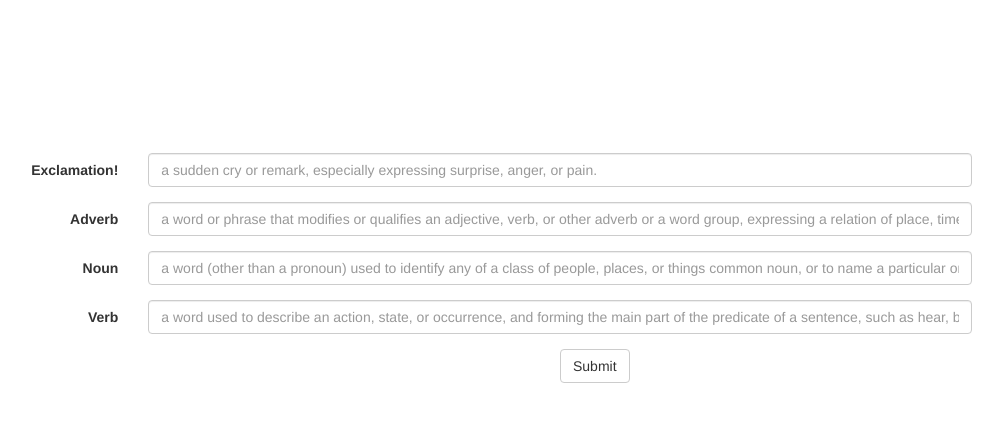
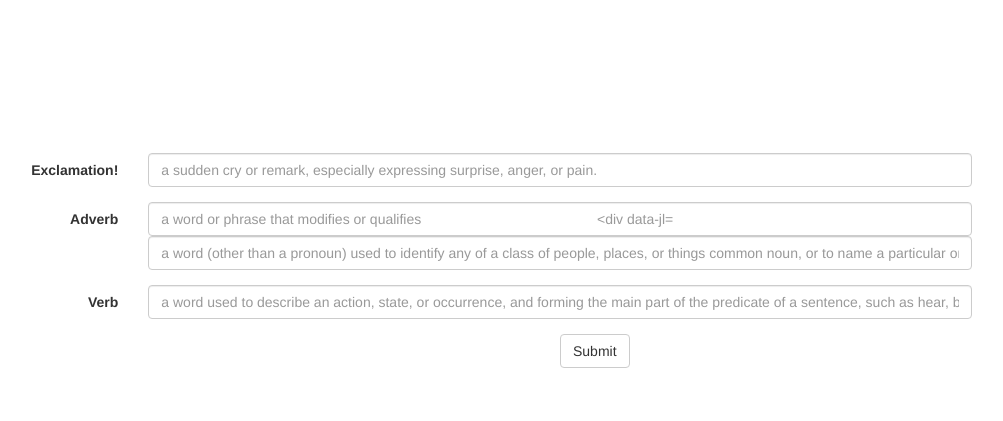
Before and after one commit to Mansillajb/Pair, a plain HTML site: page index.html in a window 1280 px wide. Shown: the part 243-664 px from the top of the page, without its empty margins (80-1083 px from the left). Drawn offline with nearby package versions, Linux system fonts and the light colour scheme.

Commit message:
broke it

```diff
--- a/index.html
+++ b/index.html
@@ -30,11 +30,7 @@
 					<div class="form-group">
 						<label class="col-sm-2 control-label">Adverb</label>
 						<div class="col-sm-8">
-							<input type="text" class="form-control" id="adverb" placeholder="a word or phrase that modifies or qualifies an adjective, verb, or other adverb or a word group, expressing a relation of place, time, circumstance, manner, cause, degree, etc.">
-						</div>
-					</div>
-					<div class="form-group">
-						<label class="col-sm-2 control-label">Noun</label>
+							<input type="text" class="form-control" id="adverb" placeholder="a word or phrase that modifies or qualifies
 						<div class="col-sm-8">
 							<input type="text" class="form-control" id="noun" placeholder="a word (other than a pronoun) used to identify any of a class of people, places, or things common noun, or to name a particular one of these proper noun.">
 						</div>
```
